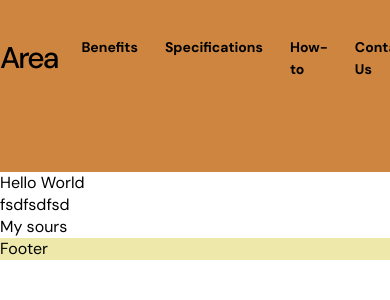
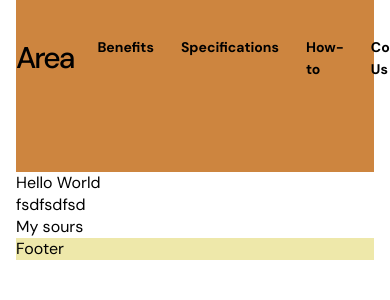
Before and after one commit to ministrov/landing-area-next-ts, a Next.js app: page / in a window 390 px wide. Shown: the top 300 px of the page. Built offline with nearby package versions, Linux system fonts and the light colour scheme.

Commit message:
feat: add a container to center main content on a page

```diff
--- a/app/globals.css
+++ b/app/globals.css
@@ -47,6 +47,11 @@ a {
   overflow: hidden;
 }
 
+.container {
+  max-width: 1200px;
+  margin: 0 auto;
+}
+
 /* Modern CSS Reset */
 *,
 *::before,
@@ -84,3 +89,12 @@ textarea,
 select {
   font: inherit;
 }
+
+@media screen and (max-width: 800px) {
+  .container {
+    max-width: 100%;
+    margin: 0;
+    padding-left: 16px;
+    padding-right: 16px;
+  }
+}
--- a/app/layout.tsx
+++ b/app/layout.tsx
@@ -35,11 +35,13 @@ export default function RootLayout({
   return (
     <html lang="en">
       <body className={`${crimsonText.variable} ${dmSans.variable} ${robotoMono.variable}`}>
-        <Header />
-        <main>
-          {children}
-        </main>
-        <Footer />
+        <div className="container">
+          <Header />
+          <main>
+            {children}
+          </main>
+          <Footer />
+        </div>
       </body>
     </html>
   );
```
